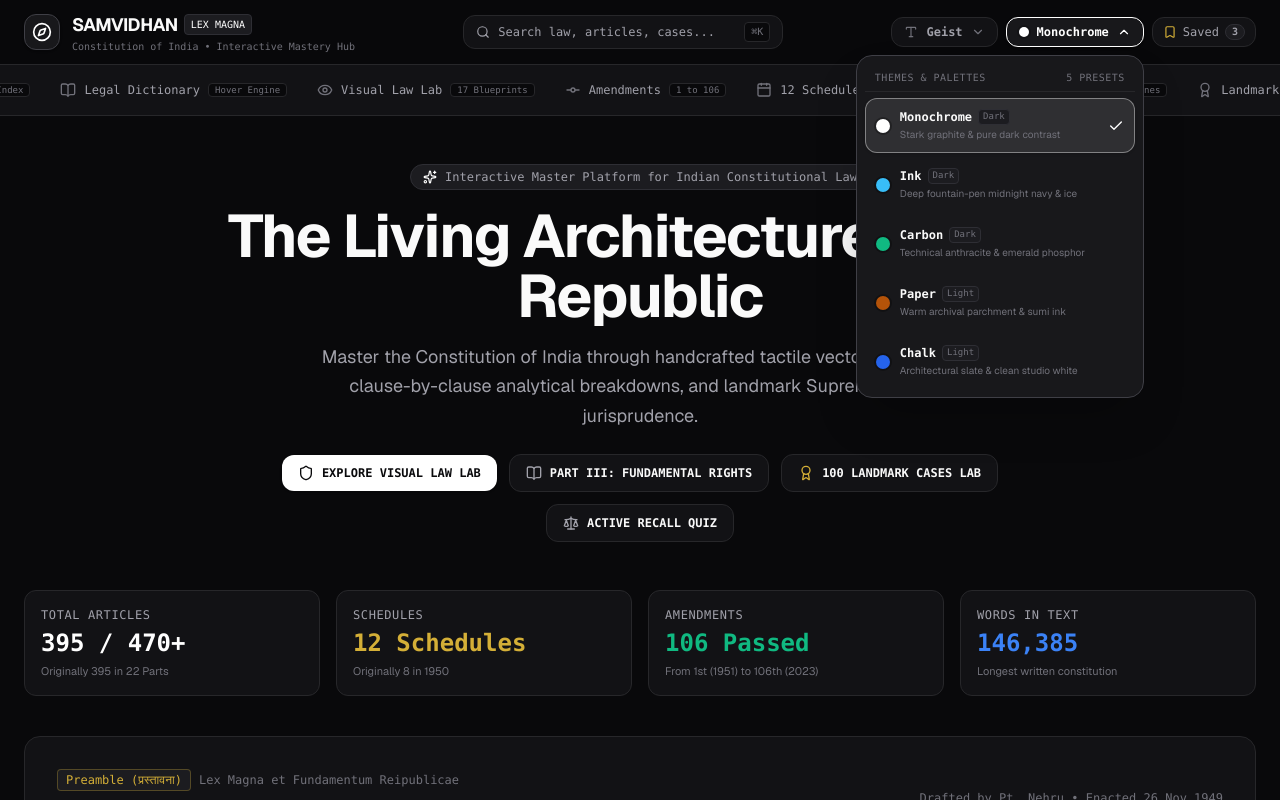
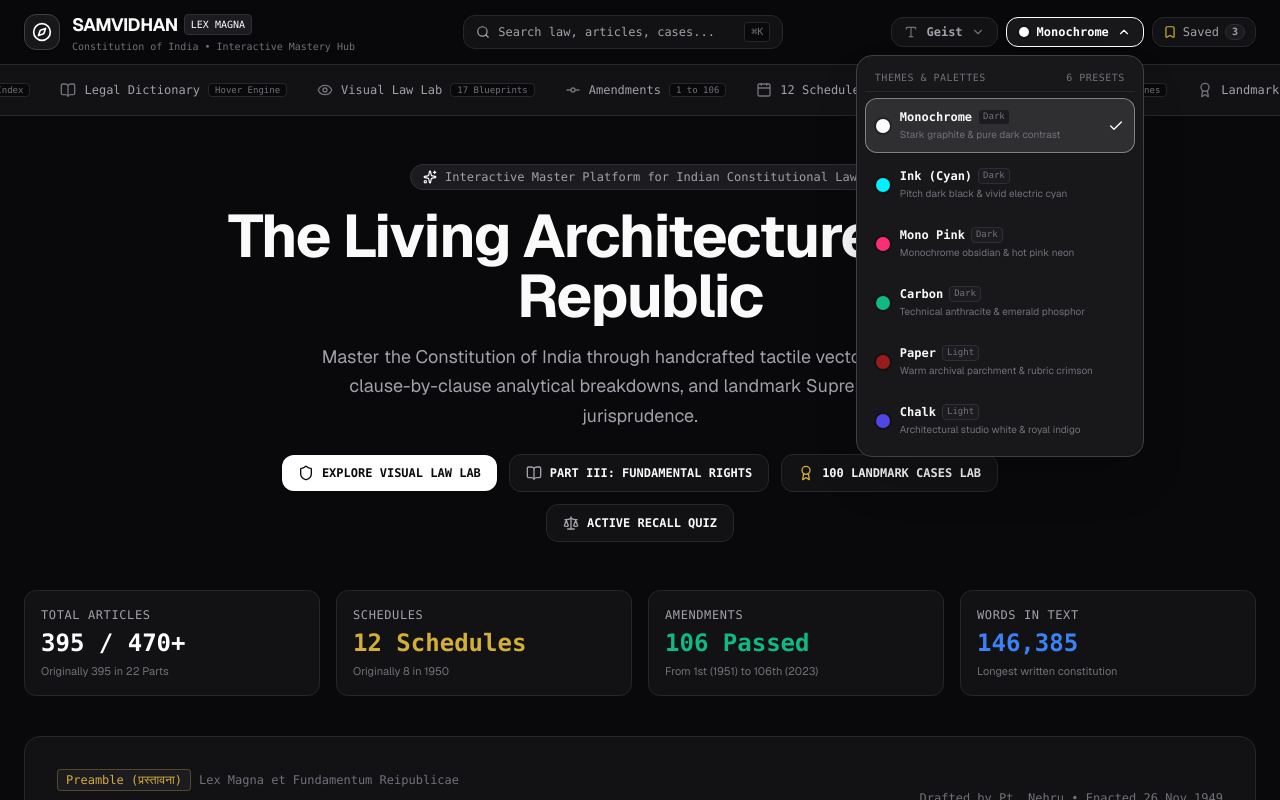
Before and after one commit to dhee7-DA/samvidhan, a React (Vite) app: page / in a window 1280 px wide. Both pictures are taken after a click on the button "Monochrome". Shown: the top 800 px of the page. Built offline with nearby package versions, Linux system fonts and the light colour scheme.

Commit message:
feat: enhance Ink (pure black/cyan), Paper (rubric crimson), Chalk (royal indigo), and add Mono Pink theme

```diff
--- a/src/components/Layout/ThemeSelector.tsx
+++ b/src/components/Layout/ThemeSelector.tsx
@@ -1,5 +1,5 @@
 import React, { useState, useRef, useEffect } from 'react';
-import { Palette, Sun, Moon, Sparkles, Feather, ChevronDown, Check } from 'lucide-react';
+import { Palette, Sun, Moon, Sparkles, Feather, ChevronDown, Check, Flame } from 'lucide-react';
 import { useTheme } from '../../context/ThemeContext';
 import type { ThemeMode } from '../../types/constitution';
 
@@ -14,10 +14,18 @@ const THEMES: { id: ThemeMode; name: string; icon: React.ReactNode; desc: string
   },
   {
     id: 'ink',
-    name: 'Ink',
+    name: 'Ink (Cyan)',
     icon: <Sparkles className="w-3.5 h-3.5" />,
-    desc: 'Deep fountain-pen midnight navy & ice',
-    sampleColor: '#38bdf8',
+    desc: 'Pitch dark black & vivid electric cyan',
+    sampleColor: '#00f0ff',
+    mode: 'Dark'
+  },
+  {
+    id: 'pink',
+    name: 'Mono Pink',
+    icon: <Flame className="w-3.5 h-3.5" />,
+    desc: 'Monochrome obsidian & hot pink neon',
+    sampleColor: '#ff2d75',
     mode: 'Dark'
   },
   {
@@ -32,16 +40,16 @@ const THEMES: { id: ThemeMode; name: string; icon: React.ReactNode; desc: string
     id: 'paper',
     name: 'Paper',
     icon: <Feather className="w-3.5 h-3.5" />,
-    desc: 'Warm archival parchment & sumi ink',
-    sampleColor: '#b45309',
+    desc: 'Warm archival parchment & rubric crimson',
+    sampleColor: '#991b1b',
     mode: 'Light'
   },
   {
     id: 'chalk',
     name: 'Chalk',
     icon: <Sun className="w-3.5 h-3.5" />,
-    desc: 'Architectural slate & clean studio white',
-    sampleColor: '#2563eb',
+    desc: 'Architectural studio white & royal indigo',
+    sampleColor: '#4f46e5',
     mode: 'Light'
   }
 ];
@@ -106,7 +114,7 @@ export const ThemeSelector: React.FC = () => {
         <div className="absolute right-0 mt-2 w-72 rounded-2xl bg-[var(--bg-surface-elevated)] border border-[var(--border-strong)] shadow-2xl p-2 z-50 animate-fadeIn backdrop-blur-xl">
           <div className="flex items-center justify-between px-2.5 py-1.5 text-[10px] font-mono text-[var(--text-muted)] uppercase tracking-wider border-b border-[var(--border-subtle)] mb-1.5">
             <span>Themes & Palettes</span>
-            <span>5 Presets</span>
+            <span>6 Presets</span>
           </div>
 
           <div className="flex flex-col gap-1">
--- a/src/index.css
+++ b/src/index.css
@@ -26,25 +26,25 @@
   }
 
   [data-theme="ink"] {
-    --bg-base: #060911;
-    --bg-surface: #0c1220;
-    --bg-surface-elevated: #131b2e;
-    --bg-surface-hover: #1b263e;
-    --border-subtle: #1e293b;
-    --border-strong: #334155;
-    --text-primary: #f8fafc;
+    --bg-base: #000000;
+    --bg-surface: #07090c;
+    --bg-surface-elevated: #0e1217;
+    --bg-surface-hover: #151c24;
+    --border-subtle: #121c24;
+    --border-strong: #1b2e3c;
+    --text-primary: #f0fdfa;
     --text-secondary: #94a3b8;
-    --text-muted: #64748b;
-    --accent: #38bdf8;
-    --accent-contrast: #060911;
-    --accent-subtle: rgba(56, 189, 248, 0.12);
-    --accent-glow: rgba(56, 189, 248, 0.25);
-    --badge-bg: #0f172a;
-    --badge-border: #1e293b;
-    --gold: #f59e0b;
+    --text-muted: #536471;
+    --accent: #00f0ff;
+    --accent-contrast: #000000;
+    --accent-subtle: rgba(0, 240, 255, 0.12);
+    --accent-glow: rgba(0, 240, 255, 0.28);
+    --badge-bg: #08151f;
+    --badge-border: #133347;
+    --gold: #00f0ff;
     --crimson: #f43f5e;
-    --emerald: #06b6d4;
-    --blue: #38bdf8;
+    --emerald: #10b981;
+    --blue: #00f0ff;
   }
 
   [data-theme="carbon"] {
@@ -63,7 +63,7 @@
     --accent-glow: rgba(16, 185, 129, 0.22);
     --badge-bg: #15181b;
     --badge-border: #282e34;
-    --gold: #f59e0b;
+    --gold: #10b981;
     --crimson: #ef4444;
     --emerald: #10b981;
     --blue: #0ea5e9;
@@ -79,14 +79,14 @@
     --text-primary: #1c1917;
     --text-secondary: #57534e;
     --text-muted: #78716c;
-    --accent: #1c1917;
+    --accent: #991b1b;
     --accent-contrast: #fcf9f2;
-    --accent-subtle: rgba(28, 25, 23, 0.08);
-    --accent-glow: rgba(28, 25, 23, 0.15);
+    --accent-subtle: rgba(153, 27, 27, 0.08);
+    --accent-glow: rgba(153, 27, 27, 0.18);
     --badge-bg: #ede5d5;
     --badge-border: #d4c5ae;
-    --gold: #b45309;
-    --crimson: #be123c;
+    --gold: #991b1b;
+    --crimson: #991b1b;
     --emerald: #047857;
     --blue: #1d4ed8;
   }
@@ -101,16 +101,38 @@
     --text-primary: #0f172a;
     --text-secondary: #475569;
     --text-muted: #64748b;
-    --accent: #0f172a;
+    --accent: #4f46e5;
     --accent-contrast: #ffffff;
-    --accent-subtle: rgba(15, 23, 42, 0.06);
-    --accent-glow: rgba(37, 99, 235, 0.2);
-    --badge-bg: #f8fafc;
-    --badge-border: #e2e8f0;
-    --gold: #d97706;
+    --accent-subtle: rgba(79, 70, 229, 0.08);
+    --accent-glow: rgba(79, 70, 229, 0.22);
+    --badge-bg: #eef2ff;
+    --badge-border: #c7d2fe;
+    --gold: #4f46e5;
     --crimson: #e11d48;
     --emerald: #059669;
     --blue: #2563eb;
+  }
+
+  [data-theme="pink"] {
+    --bg-base: #050508;
+    --bg-surface: #0b0b12;
+    --bg-surface-elevated: #13131e;
+    --bg-surface-hover: #1c1c2b;
+    --border-subtle: #252538;
+    --border-strong: #3b3b54;
+    --text-primary: #ffffff;
+    --text-secondary: #d1d5db;
+    --text-muted: #838399;
+    --accent: #ff2d75;
+    --accent-contrast: #ffffff;
+    --accent-subtle: rgba(255, 45, 117, 0.12);
+    --accent-glow: rgba(255, 45, 117, 0.32);
+    --badge-bg: #1c0e18;
+    --badge-border: #421833;
+    --gold: #ff2d75;
+    --crimson: #ff2d75;
+    --emerald: #10b981;
+    --blue: #38bdf8;
   }
 
   [data-font="geist"] {
--- a/src/types/constitution.ts
+++ b/src/types/constitution.ts
@@ -1,4 +1,4 @@
-export type ThemeMode = 'monochrome' | 'ink' | 'carbon' | 'paper' | 'chalk';
+export type ThemeMode = 'monochrome' | 'ink' | 'carbon' | 'paper' | 'chalk' | 'pink';
 export type FontMode = 'geist' | 'geist-mono' | 'jetbrains';
 
 export interface ConstitutionalClause {
```
